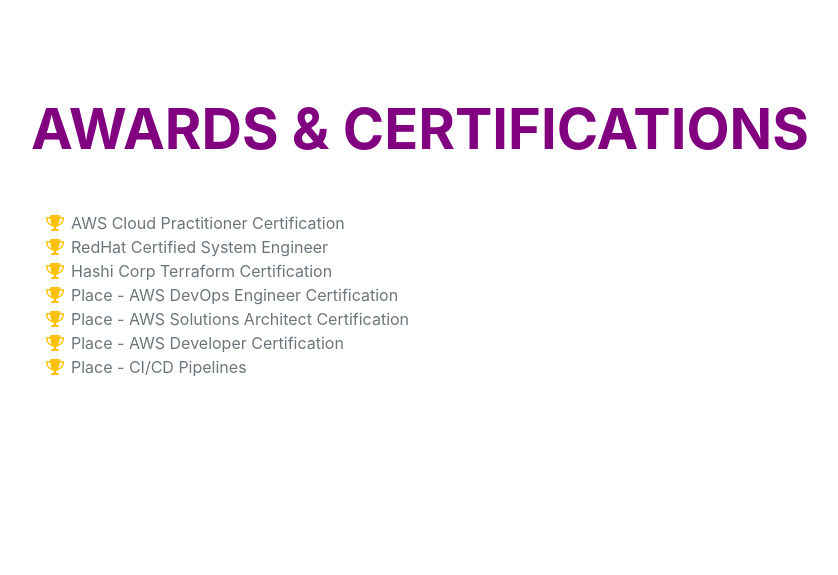
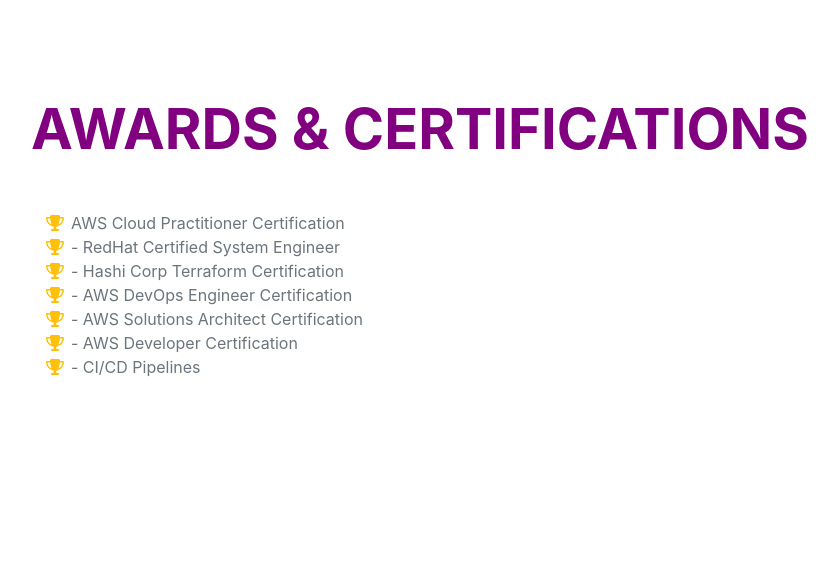
Before and after one commit to mkhnoori/my-resume, a Django app: page / in a window 1280 px wide. Shown: the part 4766-5341 px from the top of the page, without its empty margins (289-1127 px from the left). Run offline with Django 5.2, Linux system fonts and the light colour scheme; some libraries are stand-ins or nearby versions; some web fonts are replaced.

Commit message:
html-fixed

```diff
--- a/website/templates/home.html
+++ b/website/templates/home.html
@@ -210,38 +210,38 @@
                         </li>
                         <li>
                             <span class="fa-li"><i class="fas fa-trophy text-warning"></i></span>
-                            RedHat Certified System Engineer
+                            - RedHat Certified System Engineer
 
                         </li>
                         <li>
                             <span class="fa-li"><i class="fas fa-trophy text-warning"></i></span>
 
 
-                            Hashi Corp Terraform Certification
+                            - Hashi Corp Terraform Certification
                         </li>
                         <li>
                             <span class="fa-li"><i class="fas fa-trophy text-warning"></i></span>
 
 
-                            Place - AWS DevOps Engineer Certification
+                            - AWS DevOps Engineer Certification
                         </li>
                         <li>
                             <span class="fa-li"><i class="fas fa-trophy text-warning"></i></span>
 
 
-                            Place - AWS Solutions Architect Certification
+                            - AWS Solutions Architect Certification
                         </li>
                         <li>
                             <span class="fa-li"><i class="fas fa-trophy text-warning"></i></span>
 
 
-                            Place - AWS Developer Certification
+                            - AWS Developer Certification
                         </li>
                         <li>
                             <span class="fa-li"><i class="fas fa-trophy text-warning"></i></span>
 
 
-                            Place - CI/CD Pipelines
+                            - CI/CD Pipelines
                         </li>
                     </ul>
                 </div>
```
